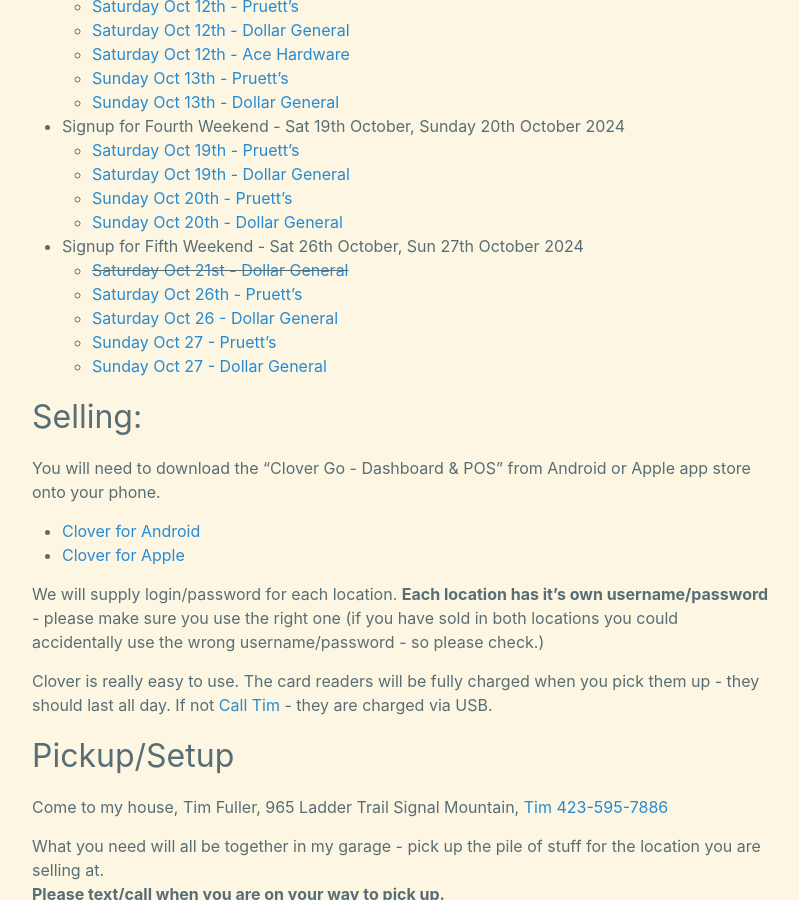
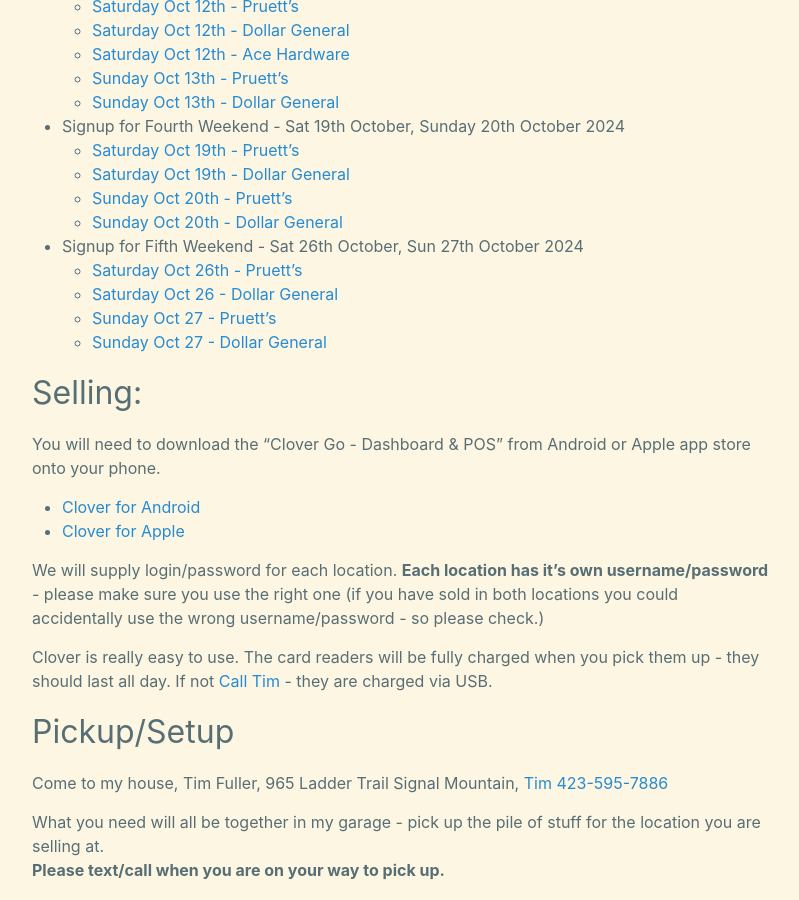
Before and after one commit to CodeJourneymen/scoutpiemaster, a Jekyll site: the page built from shownsell.md, in a window 1280 px wide and 900 px high, scrolled down 1095 px. Shown: the whole window, without its empty margins (238-1037 px from the left). Built offline with Jekyll 4.4.1, drawn with Linux system fonts in a browser that asks for light colours.

Commit message:
Update shownsell.md
needed to take out an old signup genius link

```diff
--- a/shownsell.md
+++ b/shownsell.md
@@ -55,7 +55,6 @@
   - [Sunday Oct 20th - Dollar General](https://www.signupgenius.com/go/10C0A4CA9A628A2FEC43-51064588-dollar)
 
 - Signup for Fifth Weekend - Sat 26th October, Sun 27th October 2024
-  - ~~[Saturday Oct 21st -  Dollar General](https://www.signupgenius.com/go/5080C4BAFAA29A2FA7-satoct8)~~
   - [Saturday Oct 26th - Pruett's](https://www.signupgenius.com/go/10C0A4CA9A628A2FEC43-51064627-pruetts)
   - [Saturday Oct 26 - Dollar General](https://www.signupgenius.com/go/10C0A4CA9A628A2FEC43-51064650-dollar)
   - [Sunday Oct 27 - Pruett's](https://www.signupgenius.com/go/10C0A4CA9A628A2FEC43-51064651-pruetts)
```
